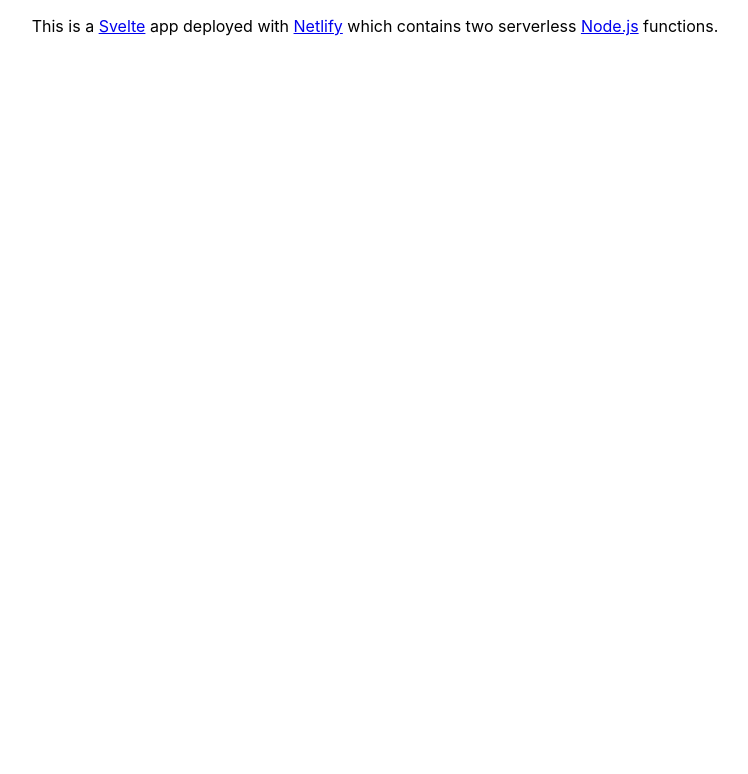
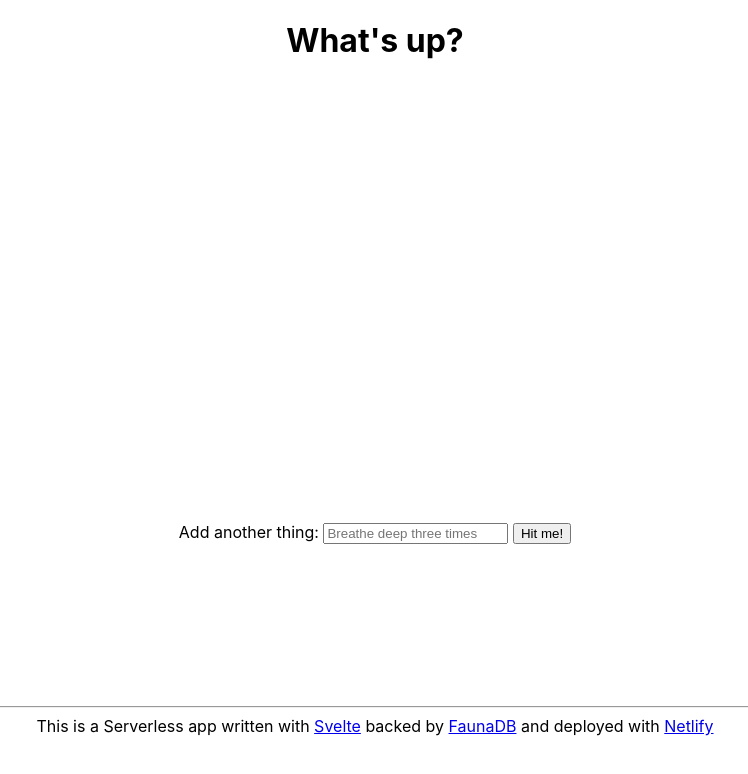
Before and after one commit to mattiasinokuchi/svelte-netlify-faunadb, a Svelte app: page / in a window 1280 px wide. Shown: the top 774 px of the page, without its empty margins (265-1013 px from the left). Built offline with nearby package versions, Linux system fonts and the light colour scheme; no server answers.

Commit message:
added input

```diff
--- a/src/App.svelte
+++ b/src/App.svelte
@@ -1,14 +1,17 @@
 <script>
   import { fade } from "svelte/transition";
   import { onMount } from "svelte";
+  let showHeading;
   let showText;
+  let newTodo;
 
   onMount(async () => {
-    showText = "What's up?";
+    await delay(1000);
+    showHeading = "What's up?";
     await delay(1000);
     showText = false;
     await delay(1000);
-    let response = await fetch("/.netlify/functions/read-all");
+    const response = await fetch("/.netlify/functions/read-all");
     let object = await response.json();
     console.log(object.data);
     showText = object.data;
@@ -21,13 +24,56 @@
       }, delayInms);
     });
   }
+
+  async function submit() {
+    try {
+      const response = await fetch("/.netlify/functions/create", {
+        method: "POST",
+        body: JSON.stringify({ newTodo : newTodo }),
+        headers: {
+          "Content-Type": "application/json"
+        }
+      });
+      const object = await response.json();
+      console.log(object.data);
+      showText = object.data;
+    } catch (error) {
+      console.log(error);
+    }
+  }
 </script>
 
 <main>
-  <p>
-    This is a
-    <a href="https://svelte.dev/">Svelte</a>
-    app deployed with
+  {#if showHeading}
+    <h1>{showHeading}</h1>
+  {/if}
+  {#if showText}
+    <h2 transition:fade>{showText}</h2>
+  {/if}
+  <form on:submit|preventDefault={submit}>
+    <label for="todo_input">Add another thing:</label>
+    <input
+      type="text"
+      bind:value={newTodo}
+      name="newTodo"
+      placeholder="Breathe deep three times"
+    />
+    <input
+      type="submit"
+      value="Hit me!"
+    >
+  </form>
+  <footer>
+    <hr>
+    This is a Serverless app written with
+    <a href="https://svelte.dev/" target="_blank" rel="noreferrer noopener">
+      Svelte
+    </a>
+    backed by
+    <a href="https://fauna.com" target="_blank" rel="noreferrer noopener">
+      FaunaDB
+    </a>
+    and deployed with
     <a
       href="https://www.netlify.com/"
       target="_blank"
@@ -35,12 +81,20 @@
     >
       Netlify
     </a>
-    which contains two serverless
-    <a href="https://nodejs.org/en/">Node.js</a>
-    functions.
-  </p>
-  <br />
-  {#if showText}
-    <h2 transition:fade>{showText}</h2>
-  {/if}
+  </footer>
 </main>
+
+<style>
+  form {
+    position: fixed;
+    bottom: 20vw;
+    left: 0;
+    right: 0;
+  }
+  footer {
+    position: fixed;
+    bottom: 5vw;
+    left: 0;
+    right: 0;
+  }
+</style>
```
Also changed, not shown: 1 other file (tests, documents, lock files or other folders).
